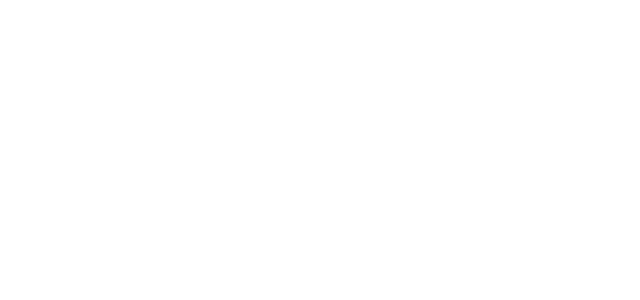
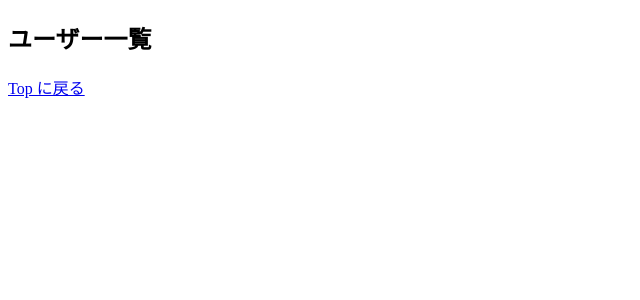
Before and after one commit to y-u-t-a/react-training, a React (Create React App) app in the folder keycloak/: page /users in a window 1280 px wide. Shown: the top 300 px of the page, without its empty margins (0-640 px from the left). Built offline with nearby package versions, Linux system fonts and the light colour scheme.

Commit message:
コンポーネントとパスをそれっぽいものに変更

```diff
--- a/keycloak/src/App.js
+++ b/keycloak/src/App.js
@@ -1,34 +1,15 @@
 import React from 'react'
 import {BrowserRouter, Route} from 'react-router-dom'
+import Top from './top/Top'
+import Users from './users/Users'
 
 export default class App extends React.Component {
   render() {
     return (
       <BrowserRouter>
-        <Route exact path='/' component={Home} />
-        <Route path='/about' component={About} />
-        <Route path='/friends' component={Friends} />
+        <Route exact path='/' component={Top} />
+        <Route path='/users' component={Users} />
       </BrowserRouter>
     )
   }
 }
-
-const Home = () => (
-  <div>
-    <h2>Home</h2>
-    <p>Welcome to ようこそ</p>
-    <a href="/about">about</a>
-  </div>
-)
-const About = () => (
-  <div>
-    <h2>About</h2>
-    <p>フレンズに投票するページです</p>
-  </div>
-)
-const Friends = () => (
-  <div>
-    <h2>Friends</h2>
-    <p>ここにフレンズのリストを書きます</p>
-  </div>
-)
--- /dev/null
+++ b/keycloak/src/top/Top.js
@@ -0,0 +1,12 @@
+import React from 'react'
+
+export default class Top extends React.Component {
+  render() {
+    return (
+      <div>
+        <h2>Top</h2>
+        <a href="/users">ユーザー一覧</a>
+      </div>
+    )
+  }
+}
--- /dev/null
+++ b/keycloak/src/users/Users.js
@@ -0,0 +1,12 @@
+import React from 'react'
+
+export default class Users extends React.Component {
+  render() {
+    return (
+      <div>
+        <h2>ユーザー一覧</h2>
+        <a href="/">Top に戻る</a>
+      </div>
+    )
+  }
+}
```
